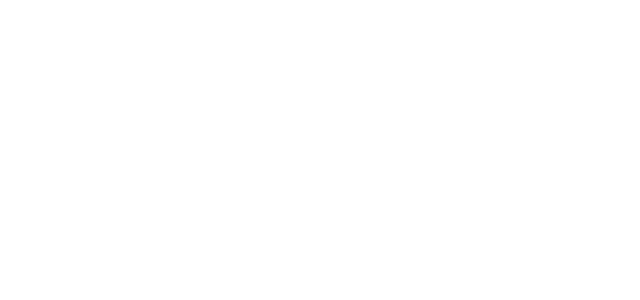
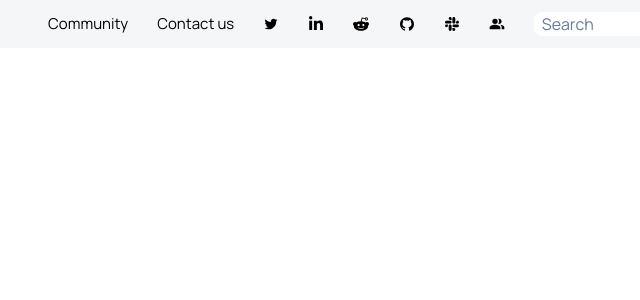
Before and after one commit to tomasdim/wazuh-task4, a React (Create React App) app: page / in a window 1280 px wide. Shown: the top 300 px of the page, without its empty margins (525-1165 px from the left). Built offline with nearby package versions, Linux system fonts and the light colour scheme; the HTML template or start-up script is replaced by a standard one.

Commit message:
Added SubNavbar

```diff
--- a/public/index.html
+++ b/public/index.html
@@ -43,9 +43,5 @@
       To begin the development, run `npm start` or `yarn start`.
       To create a production bundle, use `npm run build` or `yarn build`.
     -->
-    <link
-      href="https://fonts.googleapis.com/css2?family=Manrope:wght@200;300;400;500;600;700;800&display=swap"
-      rel="stylesheet"
-    />
   </body>
 </html>
--- a/src/App.js
+++ b/src/App.js
@@ -1,9 +1,12 @@
 import './App.css';
+import SubNavbar from './components/SubNavbar';
 
 function App() {
   return (
     <div className='App'>
-      <div className=''></div>
+      <div className=''>
+        <SubNavbar />
+      </div>
     </div>
   );
 }
--- /dev/null
+++ b/src/components/SubNavbar.js
@@ -0,0 +1,35 @@
+import React from 'react';
+import { AiOutlineTwitter, AiFillGithub } from 'react-icons/ai';
+import { FaLinkedinIn, FaSlack } from 'react-icons/fa';
+import { GrReddit } from 'react-icons/gr';
+import { MdPeopleAlt } from 'react-icons/md';
+
+const SubNavbar = () => {
+  return (
+    <div className='bg-[#f5f6f8] flex justify-end font-manrope'>
+      <div className='flex mr-16 justify-evenly w-full max-w-2xl my-3 items-center '>
+        <div className='hover:text-[#3585F9] hover:cursor-pointer text-[15px] hover:underline'>
+          Community
+        </div>
+        <div className='hover:text-[#3585F9] hover:cursor-pointer text-[15px] hover:underline'>
+          Contact us
+        </div>
+
+        <AiOutlineTwitter className='hover:text-[#3585F9] hover:cursor-pointer' />
+
+        <FaLinkedinIn className='hover:text-[#3585F9] hover:cursor-pointer' />
+        <GrReddit className='hover:text-[#3585F9] hover:cursor-pointer' />
+        <AiFillGithub className='hover:text-[#3585F9] hover:cursor-pointer' />
+        <FaSlack className='hover:text-[#3585F9] hover:cursor-pointer' />
+        <MdPeopleAlt className='hover:text-[#3585F9] hover:cursor-pointer' />
+        <input
+          className='rounded-lg w-32 pl-2 placeholder-MediumShade'
+          type='text'
+          placeholder='Search'
+        ></input>
+      </div>
+    </div>
+  );
+};
+
+export default SubNavbar;
```
